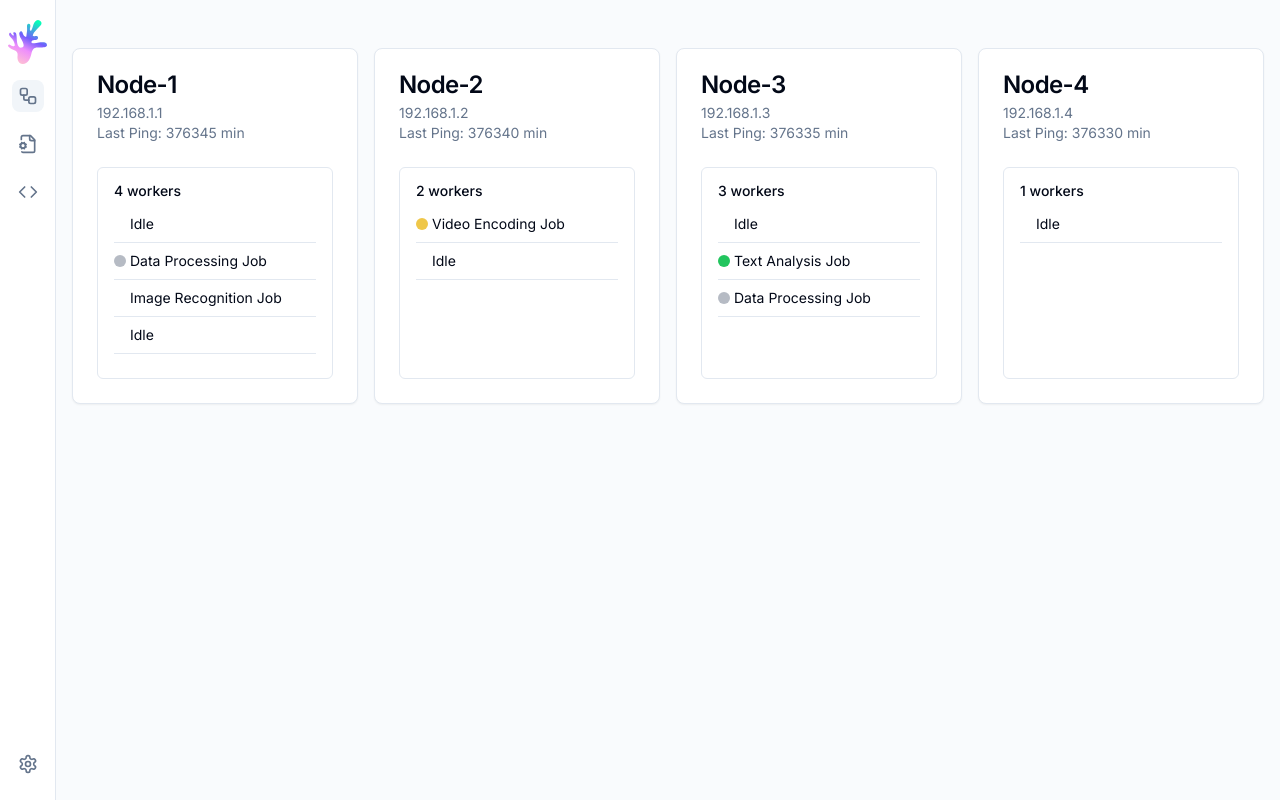
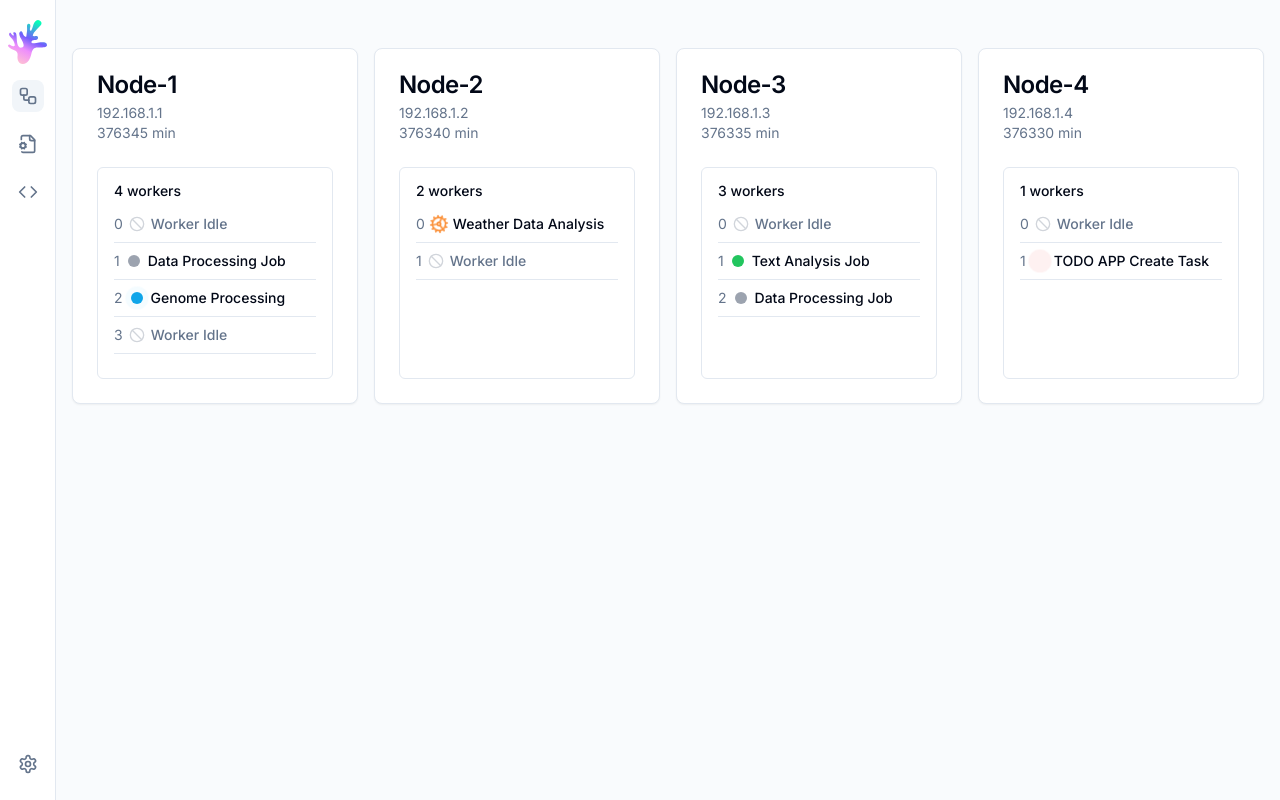
Before and after one commit to reef-runtime/reef, a Next.js app in the folder reef_frontend/: page / in a window 1280 px wide. Built offline with nearby package versions, Linux system fonts and the light colour scheme.

Commit message:
feat: Improve dashboard / frontend design

```diff
--- a/reef_frontend/src/app/page.tsx
+++ b/reef_frontend/src/app/page.tsx
@@ -13,6 +13,7 @@ import { ScrollArea } from '@/components/ui/scroll-area';
 import { useJobs } from '@/stores/job.store';
 import classNames from 'classnames';
 import { IJobStatus } from '@/types/job';
+import { BanIcon, CogIcon, } from 'lucide-react';
 
 export default function Home() {
   const { nodes } = useNodes();
@@ -27,11 +28,20 @@ export default function Home() {
             <CardDescription className='flex flex-col'>
                 <span>{`${node.info.endPointIP}`}</span>
                 <span>
-                  {`Last Ping: ${
-                    Math.floor(
-                      (Date.now() - new Date(node.lastPing).getTime()) / 60000
-                    ) + ' min'
-                  }`}
+                {
+                    function () {
+                        let unit = "min"
+                        let duration =  (Date.now() - new Date(node.lastPing).getTime()) / 60000;
+
+                        if (duration < 1) {
+                            duration *= 60
+                            unit = "sec"
+                        }
+
+                        duration = Math.floor(duration)
+                        return `${duration} ${unit}`
+                    }()
+                }
                 </span>
             </CardDescription>
           </CardHeader>
@@ -48,21 +58,48 @@ export default function Home() {
                         key={`${i}`}
                         className="text-sm flex items-center space-x-1"
                       >
-                        <span
+                        <span className='text-sm text-muted-foreground'>{i}</span>
+
+                        <div className='flex justify-center w-5'>
+                        {
+                            function() {
+                                if (job?.status === IJobStatus.StatusStarting) {
+                                    return <span className="relative flex h-3 w-3">
+                                            <span className="animate-ping absolute inline-flex h-full w-full rounded-full bg-sky-400 opacity-75"></span>
+                                            <span className="relative inline-flex rounded-full h-3 w-3 bg-sky-500"></span>
+                                        </span>
+                                }
+
+                                if (job?.status === IJobStatus.StatusRunning) {
+                                    return <CogIcon className="h-5 w-5 text-orange-400 animate-spin" />
+                                }
+
+                                if (job === undefined) {
+                                    return <BanIcon className="h-4 w-4 text-gray-300" />
+                                }
+
+                                return <span
                                 className={classNames('w-3 h-3 rounded-full', {
-                            'bg-gray-400 animate-pulse':
+                                    'bg-gray-400':
                                     job?.status === IJobStatus.StatusQueued,
-                            'bg-yellow-500 animate-pulse':
-                              job?.status === IJobStatus.StatusRunning,
                                     'bg-green-500':
                                     job?.status === IJobStatus.StatusDone &&
                                     job.result?.success,
-                            'bg-red-500':
+                                    'bg-red-500 animate-ping':
                                     job?.status === IJobStatus.StatusDone &&
                                     !job.result?.success,
                                 })}
                                 ></span>
-                        <span>{job?.name ?? 'Idle'}</span>
+                            }()
+                        }
+                        </div>
+
+                        <span className={classNames('text-sm font-medium leading-none',
+                            {
+                                "text-sm text-muted-foreground": job === undefined
+                            },
+                        )}>{job?.name ?? 'Worker Idle'}</span>
+
                       </div>
                       <Separator className="my-2" />
                     </>
--- /dev/null
+++ b/reef_frontend/src/lib/mockJobs.ts
@@ -0,0 +1,56 @@
+import { IJob, IJobResultContentType, IJobStatus } from '../types/job';
+
+
+export const mockJobs: IJob[] = [
+    {
+        id: '1234567890abcdef1234567890abcdef1234567890abcdef1234567890abcdef',
+        name: 'Data Processing Job',
+        submitted: '2023-10-01T10:00:00Z',
+        status: IJobStatus.StatusQueued,
+        datasetId: 'abcdef1234567890abcdef1234567890abcdef1234567890abcdef1234567890',
+    },
+    {
+        id: 'abcdef1234567890abcdef1234567890abcdef1234567890abcdef1234567890',
+        name: 'Genome Processing',
+        submitted: '2023-10-01T10:05:00Z',
+        status: IJobStatus.StatusStarting,
+        datasetId: '1234567890abcdef1234567890abcdef1234567890abcdef1234567890abcdef',
+    },
+    {
+        id: '7890abcdef1234567890abcdef1234567890abcdef1234567890abcdef123456',
+        name: 'Weather Data Analysis',
+        submitted: '2023-10-01T10:10:00Z',
+        status: IJobStatus.StatusRunning,
+        datasetId: '4567890abcdef1234567890abcdef1234567890abcdef1234567890abcdef1234',
+    },
+    {
+        id: '4567890abcdef1234567890abcdef1234567890abcdef1234567890abcdef1234',
+        name: 'Text Analysis Job',
+        submitted: '2023-10-01T10:15:00Z',
+        status: IJobStatus.StatusDone,
+        result: {
+            success: true,
+            jobID: '4567890abcdef1234567890abcdef1234567890abcdef1234567890abcdef1234',
+            content: new Uint8Array([
+                116, 101, 120, 116, 32, 97, 110, 97, 108, 121, 115, 105, 115,
+            ]),
+            contentType: IJobResultContentType.ContentTypeStringPlain,
+            created: '2023-10-01T10:20:00Z',
+        },
+        datasetId: '7890abcdef1234567890abcdef1234567890abcdef1234567890abcdef123456',
+    },
+    {
+        id: 'todo-efabcdefabcdefabcdefabcdefabcdefabcdefabcdefabcdefabcdefabcdef',
+        name: 'TODO APP Create Task',
+        submitted: '2023-10-01T10:25:00Z',
+        status: IJobStatus.StatusDone,
+        result: {
+            jobID: "todo-efabcdefabcdefabcdefabcdefabcdefabcdefabcdefabcdefabcdefabcdef",
+            success: false,
+            content: new TextEncoder().encode("foo.hms: 12:42: something bad happened"),
+            contentType: IJobResultContentType.ContentTypeStringPlain,
+            created: '2023-10-01T10:20:00Z',
+        },
+        datasetId: 'abcdefabcdefabcdefabcdefabcdefabcdefabcdefabcdefabcdefabcdefabcdef',
+    },
+];
--- a/reef_frontend/src/lib/mockdata.ts
+++ b/reef_frontend/src/lib/mockdata.ts
@@ -54,7 +54,10 @@ export const mockNodes: INode[] = [
     },
     lastPing: '2023-10-01T12:15:00Z',
     id: '4567890abcdef1234567890abcdef1234567890abcdef1234567890abcdef1234',
-    workerState: [null],
+    workerState: [
+        null,
+        'todo-efabcdefabcdefabcdefabcdefabcdefabcdefabcdefabcdefabcdefabcdef'
+    ],
   },
 ];
 
@@ -132,7 +135,7 @@ export const mockJobs: IJob[] = [
   },
   {
     id: 'abcdef1234567890abcdef1234567890abcdef1234567890abcdef1234567890',
-    name: 'Image Recognition Job',
+    name: 'Genome Processing',
     submitted: '2023-10-01T10:05:00Z',
     status: IJobStatus.StatusStarting,
     datasetId:
@@ -140,7 +143,7 @@ export const mockJobs: IJob[] = [
   },
   {
     id: '7890abcdef1234567890abcdef1234567890abcdef1234567890abcdef123456',
-    name: 'Video Encoding Job',
+    name: 'Weather Data Analysis',
     submitted: '2023-10-01T10:10:00Z',
     status: IJobStatus.StatusRunning,
     datasetId:
@@ -165,10 +168,17 @@ export const mockJobs: IJob[] = [
       '7890abcdef1234567890abcdef1234567890abcdef1234567890abcdef123456',
   },
   {
-    id: 'abcdefabcdefabcdefabcdefabcdefabcdefabcdefabcdefabcdefabcdefabcdef',
-    name: 'Machine Learning Model Training',
+    id: 'todo-efabcdefabcdefabcdefabcdefabcdefabcdefabcdefabcdefabcdefabcdef',
+    name: 'TODO APP Create Task',
     submitted: '2023-10-01T10:25:00Z',
-    status: IJobStatus.StatusQueued,
+    status: IJobStatus.StatusDone,
+    result: {
+        jobID: "todo-efabcdefabcdefabcdefabcdefabcdefabcdefabcdefabcdefabcdefabcdef",
+        success: false,
+        content: new TextEncoder().encode("foo.hms: 12:42: something bad happened"),
+        contentType: IJobResultContentType.ContentTypeStringPlain,
+        created: '2023-10-01T10:20:00Z',
+    },
     datasetId:
       'abcdefabcdefabcdefabcdefabcdefabcdefabcdefabcdefabcdefabcdefabcdef',
   },
@@ -182,12 +192,12 @@ export const mockDatasets: IDataset[] = [
   },
   {
     id: '1234567890abcdef1234567890abcdef1234567890abcdef1234567890abcdef',
-    name: 'Dataset for Image Recognition Job',
+    name: 'Dataset for Genome Processing',
     size: 2097152, // 2 MB
   },
   {
     id: '4567890abcdef1234567890abcdef1234567890abcdef1234567890abcdef1234',
-    name: 'Dataset for Video Encoding Job',
+    name: 'Dataset for Weather Data Analysis',
     size: 3145728, // 3 MB
   },
   {
@@ -197,7 +207,7 @@ export const mockDatasets: IDataset[] = [
   },
   {
     id: 'abcdefabcdefabcdefabcdefabcdefabcdefabcdefabcdefabcdefabcdefabcdef',
-    name: 'Dataset for Machine Learning Model Training',
+    name: 'Dataset for TODO APP Create Task',
     size: 5242880, // 5 MB
   },
 ];
--- a/reef_frontend/src/stores/job.store.ts
+++ b/reef_frontend/src/stores/job.store.ts
@@ -1,4 +1,4 @@
-import { mockJobs } from '../lib/mockdata';
+import { mockJobs } from '@/lib/mockJobs';
 import { IJob } from '../types/job';
 import { create } from 'zustand';
 
--- a/reef_frontend/tailwind.config.ts
+++ b/reef_frontend/tailwind.config.ts
@@ -71,6 +71,7 @@ const config = {
       animation: {
         "accordion-down": "accordion-down 0.2s ease-out",
         "accordion-up": "accordion-up 0.2s ease-out",
+        'spin-slow': 'spin 3s linear infinite',
       },
     },
   },
```
Lines whose indentation alone changed are shown as unchanged.
